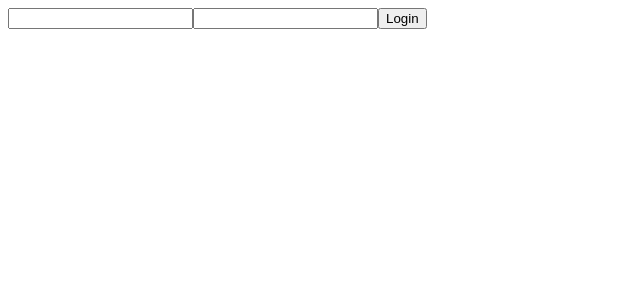
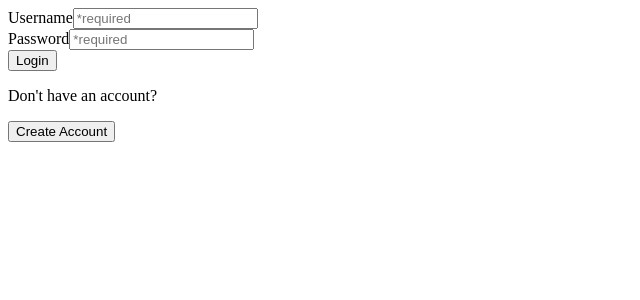
Before and after one commit to Wes443/Codexe, a React (Vite) app in the folder frontend/: page / in a window 1280 px wide. Shown: the top 300 px of the page, without its empty margins (0-640 px from the left). Built offline with nearby package versions, Linux system fonts and the light colour scheme.

Commit message:
implement react login page

```diff
--- a/frontend/src/App.jsx
+++ b/frontend/src/App.jsx
@@ -1,8 +1,31 @@
+import { useState } from 'react'
 import Login from './components/Login'
+import CreateAccount from './components/CreateAccount'
+import {Routes, Route} from 'react-router-dom'
+
 function App() {
+  //states
+  const [user, setUser] = useState();
+  const [loggedIn, setLoggedIn] = useState(false);
+
+  //functions
+  const handleLoginSuccess = (user) => {
+    setUser(user);
+    setLoggedIn(true);
+  }
+
   return (
     <>
-      <Login />
+      {!loggedIn && (
+        <Routes>
+          <Route path='/' element={<Login onLoginSuccess={handleLoginSuccess}/>} />
+          <Route path='/create-account' element={<CreateAccount />} />
+        </Routes>
+      )}
+
+      {loggedIn && (
+        <p>Welcome, {user.username}!</p>
+      )}
     </>
   );
 }
--- a/frontend/src/components/Login.jsx
+++ b/frontend/src/components/Login.jsx
@@ -1,32 +1,64 @@
-import { useState } from 'react';
+import { useState } from 'react'
 import { loginUser } from '../services/userServices'
+import { useNavigate } from 'react-router-dom'
 
-function Login() {
+function Login({ onLoginSuccess }) {
+    //states
     const [username, setUsername] = useState("");
     const [password, setPassword] = useState("");
     const [message, setMessage] = useState("");
 
-    const handleSubmit = async (e) => {
+    //navigation
+    const nav = useNavigate();
+
+    //functions
+    const handleLogin = async (e) => {
         e.preventDefault();
         try{
-            const message = await loginUser({ username, password });
-            setMessage(message);
+            const user = await loginUser({ username, password });
+            setMessage("Login Success");
+            onLoginSuccess(user);
 
         } catch(error){
-            if (error.response && error.response.data) {
-                setMessage(error.response.data);
+            if (error.response) {
+                setMessage("Login Failed");
             } else {
-                setMessage("Server unreachable");
+                setMessage("Server Unreachable");
             }
         }
     }
 
     return (
-        <form onSubmit={handleSubmit}>
-            <input value={username} onChange={(e) => setUsername(e.target.value)} />
-            <input value={password} onChange={(e) => setPassword(e.target.value)} />
-            <button type="submit">Login</button>
-            <p>{message}</p>
+        <form onSubmit={handleLogin}>
+            <div>
+                <label>Username</label>
+                <input
+                    type="text"
+                    name="username"
+                    placeholder="*required"
+                    value={username}
+                    onChange={(e) => setUsername(e.target.value)}
+                    required
+                />
+            </div>
+            <div>
+                <label>Password</label>
+                <input
+                    type="text"
+                    name="password"
+                    placeholder="*required"
+                    value={password}
+                    onChange={(e) => setPassword(e.target.value)}
+                    required
+                />
+            </div>
+            <div>
+                <button type="submit">Login</button>
+                <p>{message}</p>
+                <p>Don't have an account?</p>
+                {/* go to the create account page */}
+                <button onClick={() => nav('/create-account')}>Create Account</button>
+            </div>
         </form>
     );
 }
--- a/frontend/src/main.jsx
+++ b/frontend/src/main.jsx
@@ -1,9 +1,12 @@
 import { StrictMode } from 'react'
 import { createRoot } from 'react-dom/client'
+import { BrowserRouter } from 'react-router-dom'
 import App from './App.jsx'
 
 createRoot(document.getElementById('root')).render(
   <StrictMode>
-    <App />
+    <BrowserRouter>
+      <App />
+    </BrowserRouter>
   </StrictMode>,
 )
--- a/frontend/src/services/userServices.js
+++ b/frontend/src/services/userServices.js
@@ -1,4 +1,4 @@
-import api from './api';
+import api from './api'
 
 //user services
 export async function createUser(userData){
```
Also changed, not shown: frontend/src/components/CreateAccount.jsx (+18 -0 lines), 2 other files (tests, documents, lock files or other folders).
